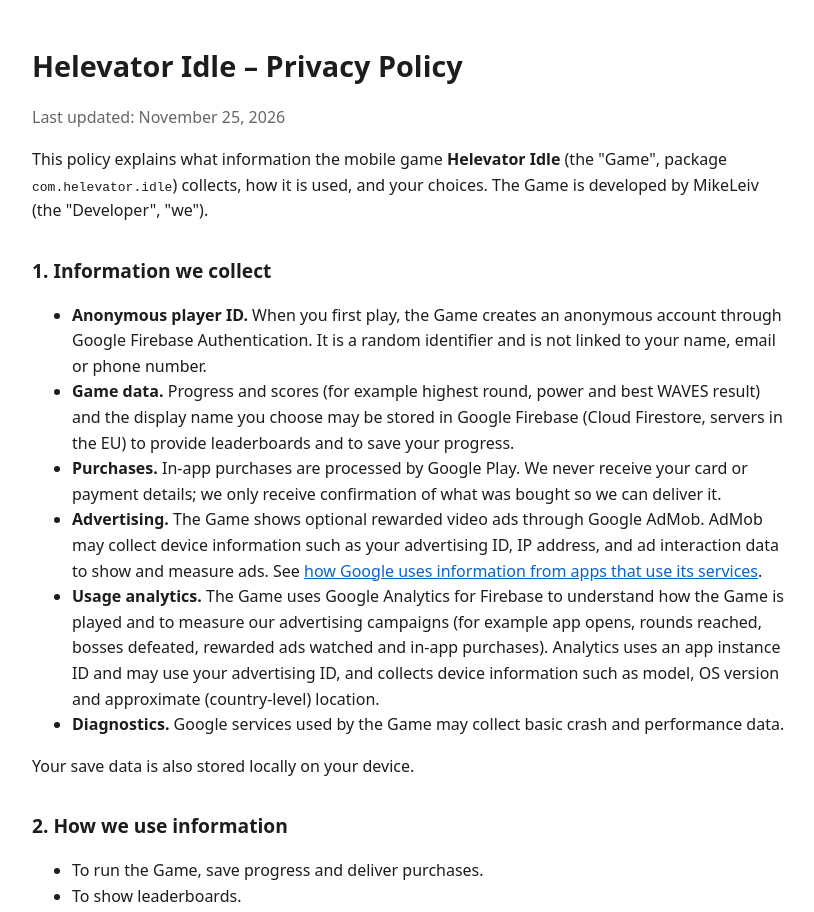
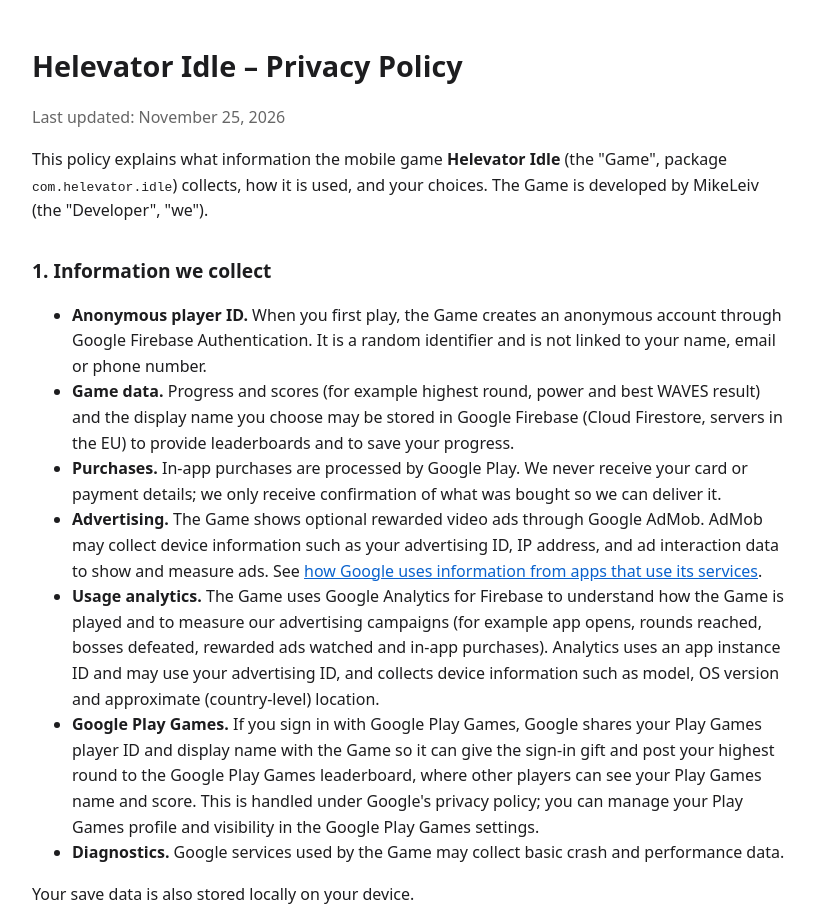
Before and after one commit to Ortjx/helevator-privacy, a plain HTML site: page index.html in a window 1280 px wide. Shown: the top 912 px of the page, without its empty margins (228-1042 px from the left). Drawn offline with Linux system fonts and the light colour scheme.

Commit message:
Add Google Play Games sign-in and leaderboard section
Co-Authored-By: Claude Opus 5.5 <noreply@anthropic.com>

```diff
--- a/index.html
+++ b/index.html
@@ -25,6 +25,7 @@
   <li><strong>Purchases.</strong> In-app purchases are processed by Google Play. We never receive your card or payment details; we only receive confirmation of what was bought so we can deliver it.</li>
   <li><strong>Advertising.</strong> The Game shows optional rewarded video ads through Google AdMob. AdMob may collect device information such as your advertising ID, IP address, and ad interaction data to show and measure ads. See <a href="https://policies.google.com/technologies/ads" target="_blank" rel="noopener">how Google uses information from apps that use its services</a>.</li>
   <li><strong>Usage analytics.</strong> The Game uses Google Analytics for Firebase to understand how the Game is played and to measure our advertising campaigns (for example app opens, rounds reached, bosses defeated, rewarded ads watched and in-app purchases). Analytics uses an app instance ID and may use your advertising ID, and collects device information such as model, OS version and approximate (country-level) location.</li>
+  <li><strong>Google Play Games.</strong> If you sign in with Google Play Games, Google shares your Play Games player ID and display name with the Game so it can give the sign-in gift and post your highest round to the Google Play Games leaderboard, where other players can see your Play Games name and score. This is handled under Google's privacy policy; you can manage your Play Games profile and visibility in the Google Play Games settings.</li>
   <li><strong>Diagnostics.</strong> Google services used by the Game may collect basic crash and performance data.</li>
 </ul>
 <p>Your save data is also stored locally on your device.</p>
```
